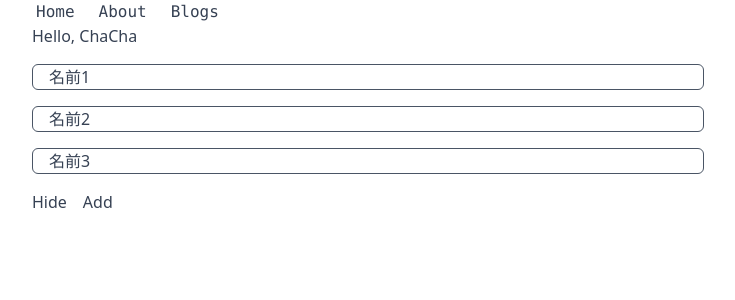
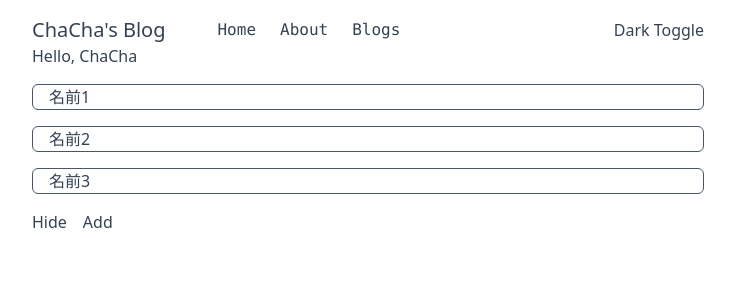
Before and after one commit to ChaChaCha777/my-mdx-blog, a Next.js app: page / in a window 1280 px wide. Shown: the top 300 px of the page, without its empty margins (272-1007 px from the left). Built offline with nearby package versions, Linux system fonts and the light colour scheme.

Commit message:
headerのスタイルを調整

```diff
--- a/components/header.js
+++ b/components/header.js
@@ -1,9 +1,18 @@
 import Navigation from "./navigation"
+import Link from "next/link"
 
 function Header() {
     return (
-        <header>
-          <Navigation />
+        <header className="flex justify-between md:items-center mt-4">
+          <div className="flex items-center md:space-x-12">
+            <div className="hidden md:block">
+              <Link href="/" className="text-xl">ChaCha's Blog</Link>
+            </div>
+            <Navigation />
+          </div>
+          <div>
+            Dark Toggle
+          </div>
         </header>
     )
 }
```
